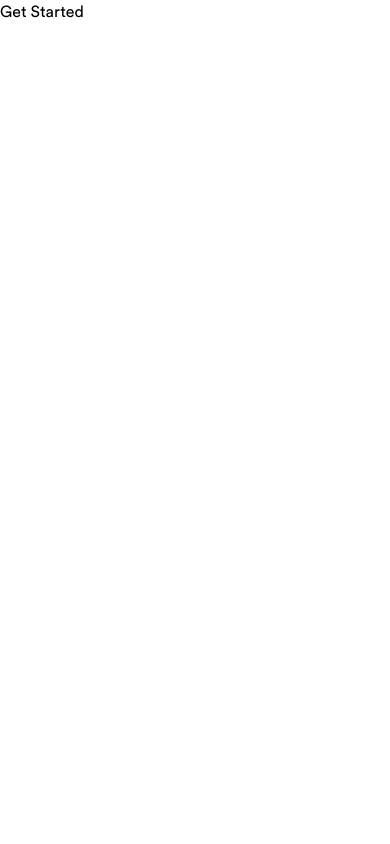
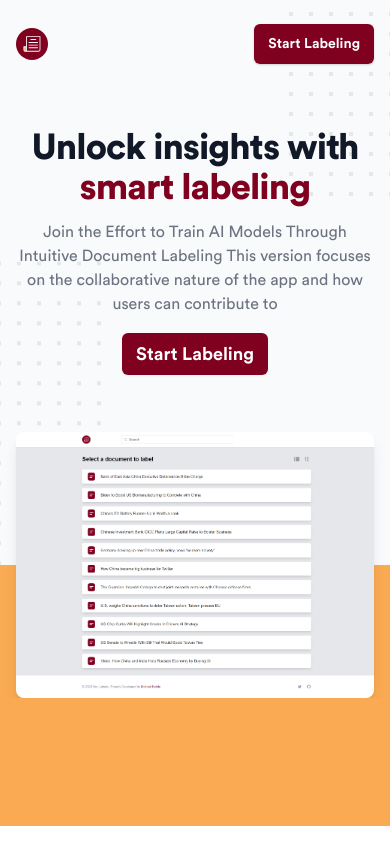
Before and after one commit to michaelbelete/DocLabler, a SvelteKit app: page / in a window 390 px wide. Shown: the top 844 px of the page. Built offline with nearby package versions, Linux system fonts and the light colour scheme.

Commit message:
feat: Homepage

```diff
--- a/src/routes/+layout.svelte
+++ b/src/routes/+layout.svelte
@@ -13,3 +13,36 @@
 </svelte:head>
 
 <slot />
+
+<footer class="bg-white">
+	<div class="mx-auto max-w-7xl px-6 py-12 md:flex md:items-center md:justify-between lg:px-8">
+		<div class="flex justify-center space-x-6 md:order-2">
+			<a href="https://twitter.com/michaelbxii" class="text-gray-400 hover:text-gray-500">
+				<span class="sr-only">Twitter</span>
+				<svg class="h-6 w-6" fill="currentColor" viewBox="0 0 24 24" aria-hidden="true">
+					<path
+						d="M8.29 20.251c7.547 0 11.675-6.253 11.675-11.675 0-.178 0-.355-.012-.53A8.348 8.348 0 0022 5.92a8.19 8.19 0 01-2.357.646 4.118 4.118 0 001.804-2.27 8.224 8.224 0 01-2.605.996 4.107 4.107 0 00-6.993 3.743 11.65 11.65 0 01-8.457-4.287 4.106 4.106 0 001.27 5.477A4.072 4.072 0 012.8 9.713v.052a4.105 4.105 0 003.292 4.022 4.095 4.095 0 01-1.853.07 4.108 4.108 0 003.834 2.85A8.233 8.233 0 012 18.407a11.616 11.616 0 006.29 1.84"
+					/>
+				</svg>
+			</a>
+			<a href="https://github.com/michaelbelete" class="text-gray-400 hover:text-gray-500">
+				<span class="sr-only">GitHub</span>
+				<svg class="h-6 w-6" fill="currentColor" viewBox="0 0 24 24" aria-hidden="true">
+					<path
+						fill-rule="evenodd"
+						d="M12 2C6.477 2 2 6.484 2 12.017c0 4.425 2.865 8.18 6.839 9.504.5.092.682-.217.682-.483 0-.237-.008-.868-.013-1.703-2.782.605-3.369-1.343-3.369-1.343-.454-1.158-1.11-1.466-1.11-1.466-.908-.62.069-.608.069-.608 1.003.07 1.531 1.032 1.531 1.032.892 1.53 2.341 1.088 2.91.832.092-.647.35-1.088.636-1.338-2.22-.253-4.555-1.113-4.555-4.951 0-1.093.39-1.988 1.029-2.688-.103-.253-.446-1.272.098-2.65 0 0 .84-.27 2.75 1.026A9.564 9.564 0 0112 6.844c.85.004 1.705.115 2.504.337 1.909-1.296 2.747-1.027 2.747-1.027.546 1.379.202 2.398.1 2.651.64.7 1.028 1.595 1.028 2.688 0 3.848-2.339 4.695-4.566 4.943.359.309.678.92.678 1.855 0 1.338-.012 2.419-.012 2.747 0 .268.18.58.688.482A10.019 10.019 0 0022 12.017C22 6.484 17.522 2 12 2z"
+						clip-rule="evenodd"
+					/>
+				</svg>
+			</a>
+		</div>
+		<div class="mt-8 md:order-1 md:mt-0">
+			<p class="text-center leading-5 text-gray-500">
+				&copy; 2023 Doc Labeler, Proudly Developed by <a
+					class="text-primary hover:underline"
+					href="mailto:it.michael.belete@gmail.com">Michael Belete</a
+				>
+			</p>
+		</div>
+	</div>
+</footer>
--- a/src/routes/+page.svelte
+++ b/src/routes/+page.svelte
@@ -1 +1,133 @@
-<a href="/documents">Get Started</a>
+<div class="bg-gray-50">
+	<div class="relative overflow-hidden">
+		<div class="absolute inset-y-0 h-full w-full" aria-hidden="true">
+			<div class="relative h-full">
+				<svg
+					class="absolute right-full transform translate-y-1/3 translate-x-1/4 md:translate-y-1/2 sm:translate-x-1/2 lg:translate-x-full"
+					width="404"
+					height="784"
+					fill="none"
+					viewBox="0 0 404 784"
+				>
+					<defs>
+						<pattern
+							id="e229dbec-10e9-49ee-8ec3-0286ca089edf"
+							x="0"
+							y="0"
+							width="20"
+							height="20"
+							patternUnits="userSpaceOnUse"
+						>
+							<rect x="0" y="0" width="4" height="4" class="text-gray-200" fill="currentColor" />
+						</pattern>
+					</defs>
+					<rect width="404" height="784" fill="url(#e229dbec-10e9-49ee-8ec3-0286ca089edf)" />
+				</svg>
+				<svg
+					class="absolute left-full transform -translate-y-3/4 -translate-x-1/4 sm:-translate-x-1/2 md:-translate-y-1/2 lg:-translate-x-3/4"
+					width="404"
+					height="784"
+					fill="none"
+					viewBox="0 0 404 784"
+				>
+					<defs>
+						<pattern
+							id="d2a68204-c383-44b1-b99f-42ccff4e5365"
+							x="0"
+							y="0"
+							width="20"
+							height="20"
+							patternUnits="userSpaceOnUse"
+						>
+							<rect x="0" y="0" width="4" height="4" class="text-gray-200" fill="currentColor" />
+						</pattern>
+					</defs>
+					<rect width="404" height="784" fill="url(#d2a68204-c383-44b1-b99f-42ccff4e5365)" />
+				</svg>
+			</div>
+		</div>
+
+		<div class="relative pt-6 pb-16 sm:pb-24">
+			<div>
+				<div class="max-w-7xl mx-auto px-4 sm:px-6">
+					<nav
+						class="relative flex items-center justify-between sm:h-10 md:justify-center"
+						aria-label="Global"
+					>
+						<div class="flex items-center flex-1 md:absolute md:inset-y-0 md:left-0">
+							<div class="flex items-center justify-between w-full md:w-auto">
+								<a href="/">
+									<span class="sr-only">DocLabeler</span>
+									<img class="h-8 w-auto sm:h-12" src="/images/logo.svg" alt="DocLabeler Logo" />
+								</a>
+								<div class="-mr-2 flex items-center md:hidden">
+									<button
+										type="button"
+										class="bg-gray-50 rounded-md p-2 inline-flex items-center justify-center text-gray-400 hover:text-gray-500 hover:bg-gray-100 focus:outline-none focus:ring-2 focus:ring-inset focus:ring-primary"
+										aria-expanded="false"
+									>
+										<span class="sr-only">Open main menu</span>
+										<!-- Heroicon name: outline/menu -->
+										<svg
+											class="h-6 w-6"
+											xmlns="http://www.w3.org/2000/svg"
+											fill="none"
+											viewBox="0 0 24 24"
+											stroke="currentColor"
+											aria-hidden="true"
+										>
+											<path
+												stroke-linecap="round"
+												stroke-linejoin="round"
+												stroke-width="2"
+												d="M4 6h16M4 12h16M4 18h16"
+											/>
+										</svg>
+									</button>
+								</div>
+							</div>
+						</div>
+						<div class="absolute flex items-center justify-end inset-y-0 right-0">
+							<span class="inline-flex rounded-md shadow">
+								<a href="/documents" class="btn-primary"> Start Labeling </a>
+							</span>
+						</div>
+					</nav>
+				</div>
+			</div>
+
+			<div class="mt-16 mx-auto max-w-7xl px-4 sm:mt-24 sm:px-6">
+				<div class="flex flex-col text-center">
+					<h1 class="text-4xl tracking-tight font-extrabold text-gray-900 sm:text-5xl md:text-6xl">
+						<span class="block">Unlock insights with</span>
+						<span class="block text-primary">smart labeling</span>
+					</h1>
+					<p
+						class="mt-3 max-w-md mx-auto text-base text-gray-500 sm:text-lg md:mt-5 md:text-xl md:max-w-3xl"
+					>
+						Join the Effort to Train AI Models Through Intuitive Document Labeling This version
+						focuses on the collaborative nature of the app and how users can contribute to
+					</p>
+					<div class="pt-6">
+						<a href="/documents" class="btn-primary !text-lg !py-3"> Start Labeling </a>
+					</div>
+				</div>
+			</div>
+		</div>
+
+		<div class="relative">
+			<div class="absolute inset-0 flex flex-col" aria-hidden="true">
+				<div class="flex-1" />
+				<div class="flex-1 w-full bg-secondary" />
+			</div>
+			<div class="max-w-7xl mx-auto px-4 sm:px-6">
+				<img
+					class="relative rounded-lg shadow-lg"
+					src="/images/screen-shot.png"
+					alt="App screenshot"
+				/>
+			</div>
+		</div>
+	</div>
+	<div class="bg-secondary py-16" />
+</div>
--- a/src/routes/documents/+layout.svelte
+++ b/src/routes/documents/+layout.svelte
@@ -50,37 +50,4 @@
 	>
 		<slot />
 	</main>
-
-	<footer class="bg-white">
-		<div class="mx-auto max-w-7xl px-6 py-12 md:flex md:items-center md:justify-between lg:px-8">
-			<div class="flex justify-center space-x-6 md:order-2">
-				<a href="https://twitter.com/michaelbxii" class="text-gray-400 hover:text-gray-500">
-					<span class="sr-only">Twitter</span>
-					<svg class="h-6 w-6" fill="currentColor" viewBox="0 0 24 24" aria-hidden="true">
-						<path
-							d="M8.29 20.251c7.547 0 11.675-6.253 11.675-11.675 0-.178 0-.355-.012-.53A8.348 8.348 0 0022 5.92a8.19 8.19 0 01-2.357.646 4.118 4.118 0 001.804-2.27 8.224 8.224 0 01-2.605.996 4.107 4.107 0 00-6.993 3.743 11.65 11.65 0 01-8.457-4.287 4.106 4.106 0 001.27 5.477A4.072 4.072 0 012.8 9.713v.052a4.105 4.105 0 003.292 4.022 4.095 4.095 0 01-1.853.07 4.108 4.108 0 003.834 2.85A8.233 8.233 0 012 18.407a11.616 11.616 0 006.29 1.84"
-						/>
-					</svg>
-				</a>
-				<a href="https://github.com/michaelbelete" class="text-gray-400 hover:text-gray-500">
-					<span class="sr-only">GitHub</span>
-					<svg class="h-6 w-6" fill="currentColor" viewBox="0 0 24 24" aria-hidden="true">
-						<path
-							fill-rule="evenodd"
-							d="M12 2C6.477 2 2 6.484 2 12.017c0 4.425 2.865 8.18 6.839 9.504.5.092.682-.217.682-.483 0-.237-.008-.868-.013-1.703-2.782.605-3.369-1.343-3.369-1.343-.454-1.158-1.11-1.466-1.11-1.466-.908-.62.069-.608.069-.608 1.003.07 1.531 1.032 1.531 1.032.892 1.53 2.341 1.088 2.91.832.092-.647.35-1.088.636-1.338-2.22-.253-4.555-1.113-4.555-4.951 0-1.093.39-1.988 1.029-2.688-.103-.253-.446-1.272.098-2.65 0 0 .84-.27 2.75 1.026A9.564 9.564 0 0112 6.844c.85.004 1.705.115 2.504.337 1.909-1.296 2.747-1.027 2.747-1.027.546 1.379.202 2.398.1 2.651.64.7 1.028 1.595 1.028 2.688 0 3.848-2.339 4.695-4.566 4.943.359.309.678.92.678 1.855 0 1.338-.012 2.419-.012 2.747 0 .268.18.58.688.482A10.019 10.019 0 0022 12.017C22 6.484 17.522 2 12 2z"
-							clip-rule="evenodd"
-						/>
-					</svg>
-				</a>
-			</div>
-			<div class="mt-8 md:order-1 md:mt-0">
-				<p class="text-center leading-5 text-gray-500">
-					&copy; 2023 Doc Labeler, Proudly Developed by <a
-						class="text-primary hover:underline"
-						href="mailto:it.michael.belete@gmail.com">Michael Belete</a
-					>
-				</p>
-			</div>
-		</div>
-	</footer>
 </div>
```
Also changed, not shown: static/images/screen-shot.png (added).
